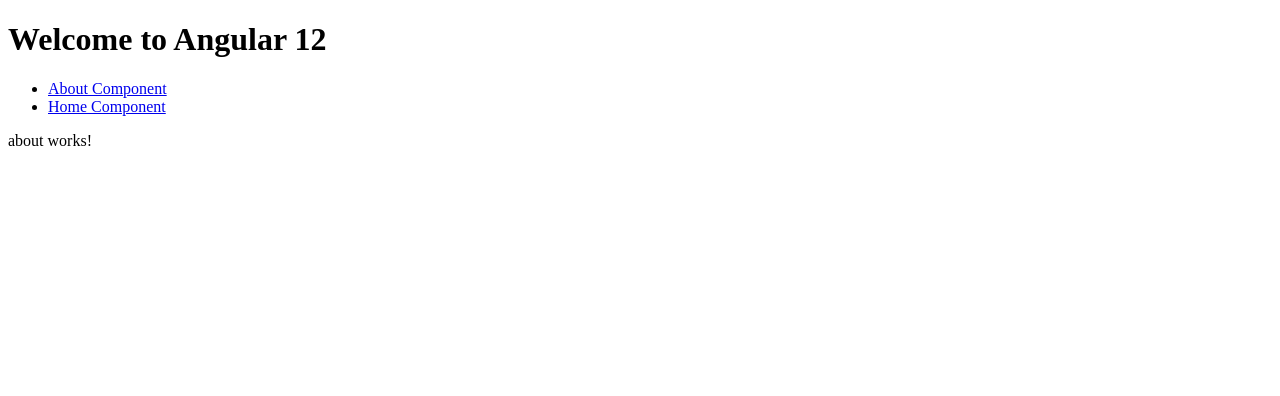
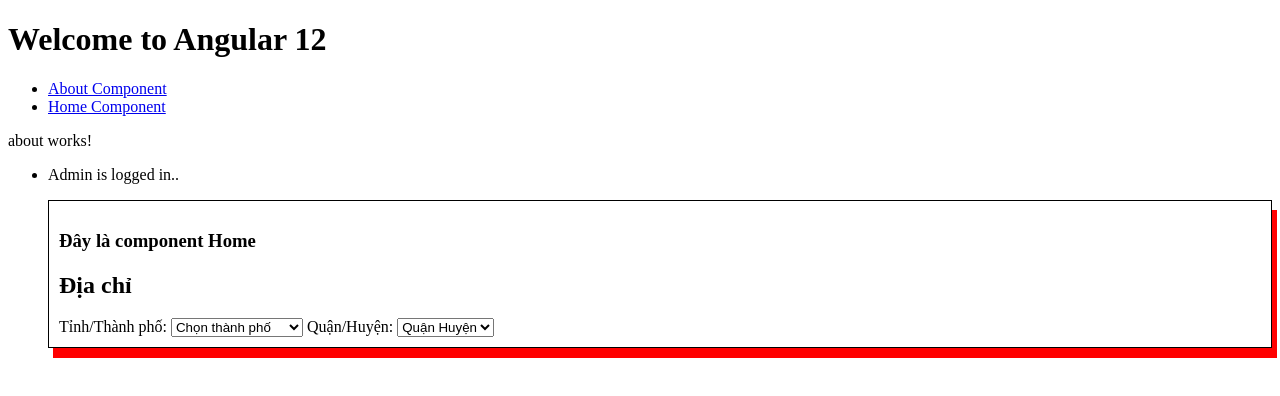
Before and after one commit to dangvth/Angular12, an Angular app: page /about in a window 1280 px wide. Shown: the top 396 px of the page. Built offline with nearby package versions, Linux system fonts and the light colour scheme.

Commit message:
NgSwitch

```diff
--- a/src/app/about/about.component.html
+++ b/src/app/about/about.component.html
@@ -1 +1,13 @@
 <p>about works!</p>
+<ul [ngSwitch]="loginName">
+    <li *ngSwitchCase="'user'">
+        <p>User is logged in..</p>
+    </li>
+    <li *ngSwitchCase="'admin'">
+        <p>Admin is logged in..</p>
+        <app-home></app-home>
+    </li>
+    <li *ngSwitchDefault>
+        <p>Please choose login name</p>
+    </li>
+</ul>
--- a/src/app/about/about.component.ts
+++ b/src/app/about/about.component.ts
@@ -6,6 +6,7 @@
   styleUrls: ['./about.component.scss']
 })
 export class AboutComponent implements OnInit {
+  public loginName = 'admin';
 
   constructor() { }
 
```
